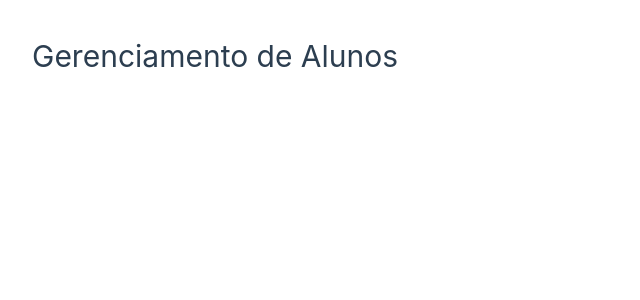
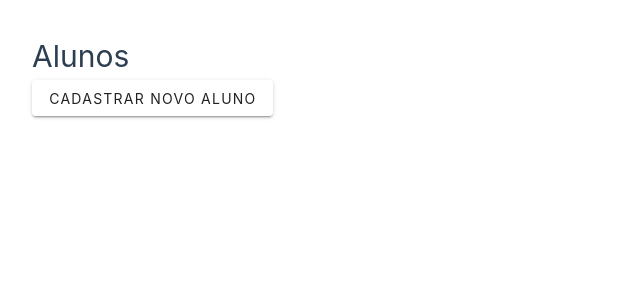
Before and after one commit to GabrielmValadao/Projeto_TrainSys, a Vue app in the folder project-trainsyst/: page /Gerenciamento/Aluno in a window 1280 px wide. Shown: the top 300 px of the page, without its empty margins (0-640 px from the left). Built offline with nearby package versions, Linux system fonts and the light colour scheme.

Commit message:
feat: altera o titulo da pagina e desenvolve o botão de cadastro de novo aluno

```diff
--- a/project-trainsyst/src/views/StudentManagement/StudentManagement.vue
+++ b/project-trainsyst/src/views/StudentManagement/StudentManagement.vue
@@ -1,3 +1,11 @@
 <template>
-    <h1>Gerenciamento de Alunos</h1>
+    <div>
+
+        <h1>Alunos</h1>
+        <router-link to="/cadastro/novo/aluno">
+            <v-btn>Cadastrar novo aluno</v-btn>
+        </router-link>
+    </div>
+
+
     </template>
```
